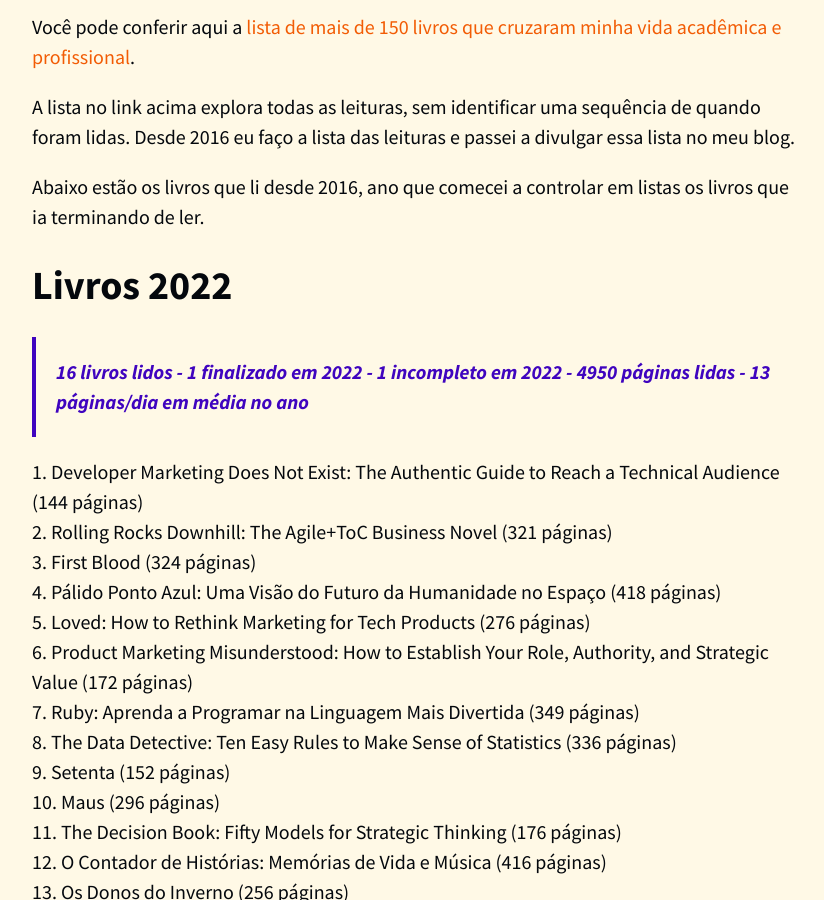
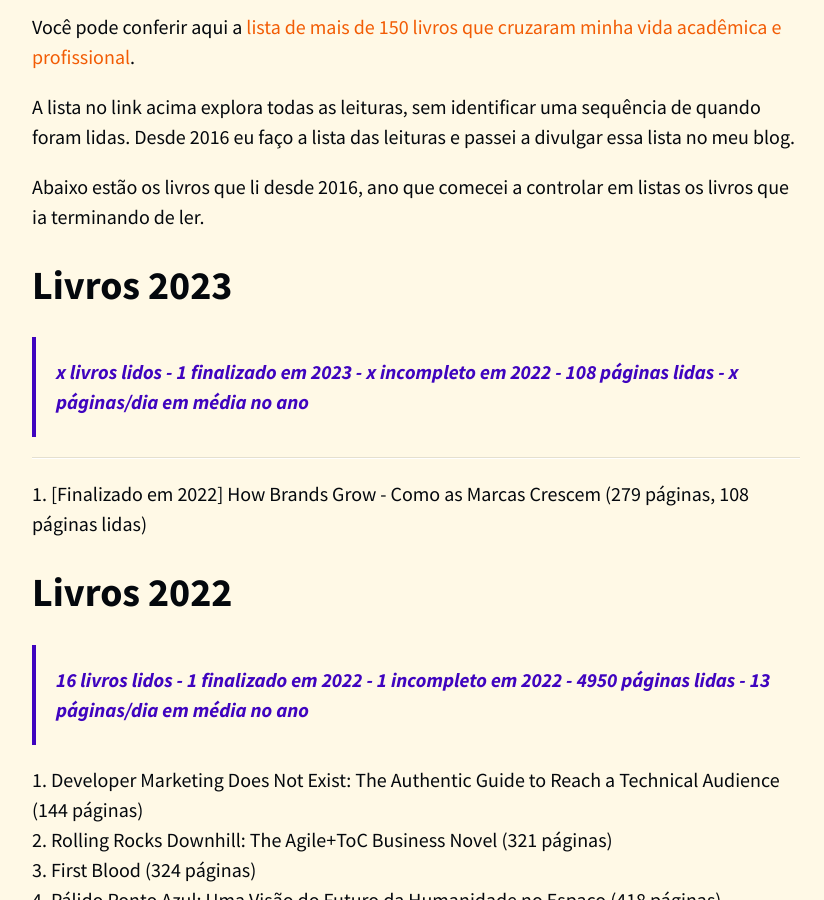
Before and after one commit to felipecbarbosa/felipecbarbosa.github.io, a Jekyll site: the page built from leituras.md, in a window 1280 px wide and 900 px high, scrolled down 753 px. Shown: the whole window, without its empty margins (224-1048 px from the left). Built offline with Jekyll 4.4.1, drawn with Linux system fonts in a browser that asks for light colours; nearby versions of some CDN libraries; comment, search, counter and statistics services are not loaded.

Commit message:
Added book to 2023 list

```diff
--- a/leituras.md
+++ b/leituras.md
@@ -20,6 +20,13 @@ Você pode conferir aqui a [lista de mais de 150 livros que cruzaram minha vida
 A lista no link acima explora todas as leituras, sem identificar uma sequência de quando foram lidas. Desde 2016 eu faço a lista das leituras e passei a divulgar essa lista no meu blog.
 
 Abaixo estão os livros que li desde 2016, ano que comecei a controlar em listas os livros que ia terminando de ler.
+
+## Livros 2023 {#livros-2023}
+> x livros lidos - 1 finalizado em 2023 - x incompleto em 2022 - 108 páginas lidas - x páginas/dia em média no ano
+
+---
+
+1. [Finalizado em 2022] How Brands Grow - Como as Marcas Crescem (279 páginas, 108 páginas lidas)
 
 ## Livros 2022 {#livros-2022}
 > 16 livros lidos - 1 finalizado em 2022 - 1 incompleto em 2022 - 4950 páginas lidas - 13 páginas/dia em média no ano
```
